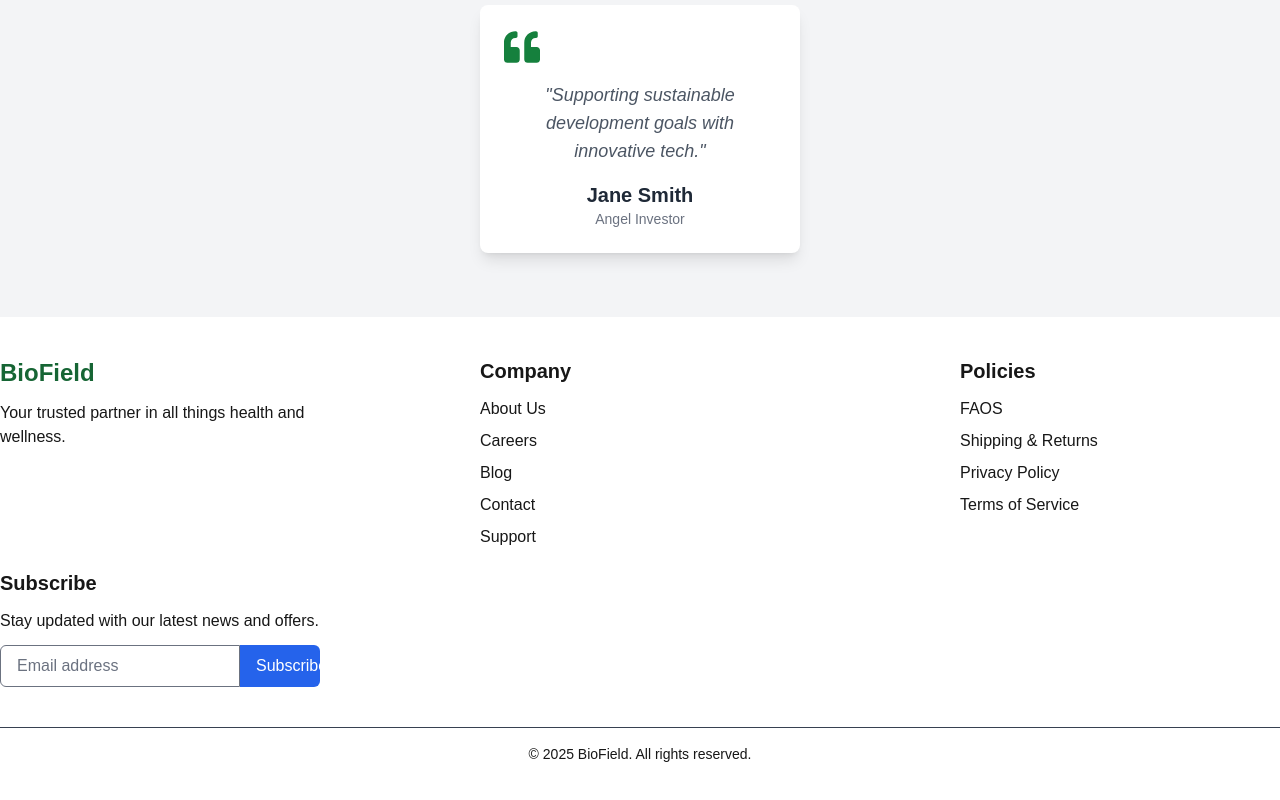
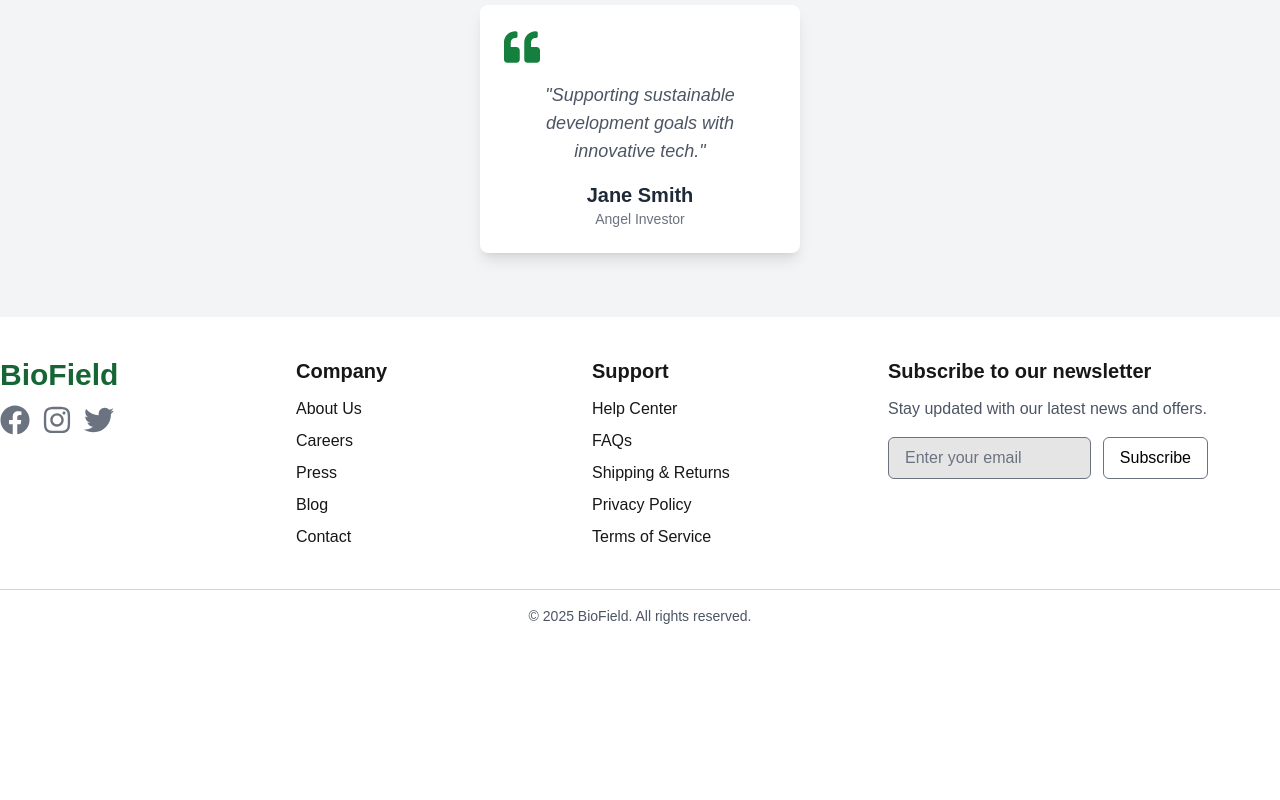
Before and after one commit to imaloksharma/BioFieldPower-Website, a Next.js app: page / in a window 1280 px wide. Shown: the part 2953-3753 px from the top of the page. After the commit the page ends 3619 px from the top, so only its background shows below. Built offline with nearby package versions, Linux system fonts and the light colour scheme.

Commit message:
Recreate the footer

```diff
--- a/src/app/components/Footer/Footer.tsx
+++ b/src/app/components/Footer/Footer.tsx
@@ -1,50 +1,68 @@
 import Link from 'next/link';
+import { FaFacebook, FaInstagram, FaTwitter } from 'react-icons/fa';
 
 const Footer = () => {
   return (
-    <footer className="py-10">
-      <div className="container mx-auto flex flex-wrap justify-between gap-5">
-        <div className="w-full sm:w-1/4 lg:w-1/4">
-          <h2 className="text-2xl text-green-800 font-semibold mb-3">BioField</h2>
-          <p>Your trusted partner in all things health and wellness.</p>
+    <footer className="py-10 bg-white">
+      <div className="flex flex-wrap justify-start gap-10 container mx-auto">
+        <div className="w-full sm:w-1/4 lg:w-1/5">
+          <h1 className="text-3xl text-green-800 font-semibold mb-3">BioField</h1>
+          <div className="flex gap-3 mt-3">
+            <a href="https://facebook.com" aria-label="Facebook" className="text-gray-500 hover:text-green-800">
+              <FaFacebook size={30} />
+            </a>
+            <a href="https://instagram.com" aria-label="Instagram" className="text-gray-500 hover:text-green-800">
+              <FaInstagram size={30} />
+            </a>
+            <a href="https://twitter.com" aria-label="Twitter" className="text-gray-500 hover:text-green-800">
+              <FaTwitter size={30} />
+            </a>
+          </div>
         </div>
-        <div className="w-full sm:w-1/4 lg:w-1/4">
+        <div className="w-full justify-center sm:w-1/4 lg:w-1/5">
           <h3 className="text-xl font-semibold mb-3">Company</h3>
           <ul className="space-y-2">
-            <li><Link href="/about" className="hover:text-blue-400">About Us</Link></li>
-            <li><Link href="/careers" className="hover:text-blue-400">Careers</Link></li>
-            <li><Link href="/blog" className="hover:text-blue-400">Blog</Link></li>
-            <li><Link href="/contact" className="hover:text-blue-400">Contact</Link></li>
-            <li><Link href="/support" className="hover:text-blue-400">Support</Link></li>
+            <li><Link href="/about" className="hover:text-green-800">  About Us</Link></li>
+            <li><Link href="/careers" className="hover:text-green-800">  Careers</Link></li>
+            <li><Link href="/press" className="hover:text-green-800">  Press</Link></li>
+            <li><Link href="/blog" className="hover:text-green-800">  Blog</Link></li>
+            <li><Link href="/contact" className="hover:text-green-800">  Contact</Link></li>
+          </ul>
+        </div>
+        <div className="w-full sm:w-1/4 lg:w-1/5">
+          <h3 className="text-xl font-semibold mb-3">Support</h3>
+          <ul className="space-y-2">
+            <li><Link href="/help-center" className="hover:text-green-800">Help Center</Link></li>
+            <li><Link href="/faqs" className="hover:text-green-800">FAQs</Link></li>
+            <li><Link href="/shipping-returns" className="hover:text-green-800">Shipping & Returns</Link></li>
+            <li><Link href="/privacy-policy" className="hover:text-green-800">Privacy Policy</Link></li>
+            <li><Link href="/terms-of-service" className="hover:text-green-800">Terms of Service</Link></li>
           </ul>
         </div>
         <div className="w-full sm:w-1/4 lg:w-1/4">
-          <h3 className="text-xl font-semibold mb-3">Policies</h3>
-          <ul className="space-y-2">
-            <li><Link href="/faos" className="hover:text-blue-400">FAOS</Link></li>
-            <li><Link href="/shipping-returns" className="hover:text-blue-400">Shipping & Returns</Link></li>
-            <li><Link href="/privacy-policy" className="hover:text-blue-400">Privacy Policy</Link></li>
-            <li><Link href="/terms-of-service" className="hover:text-blue-400">Terms of Service</Link></li>
-          </ul>
-        </div>
-        <div className="w-full sm:w-1/4 lg:w-1/4">
-          <h3 className="text-xl font-semibold mb-3">Subscribe</h3>
-          <p className="mb-3">Stay updated with our latest news and offers.</p>
-          <div className="flex">
+          <h4 className="text-xl font-semibold mb-3">Subscribe to our newsletter</h4>
+          <p className="text-gray-600 mb-4">Stay updated with our latest news and offers.</p>
+          <form className="flex gap-3">
             <input
               type="email"
-              placeholder="Email address"
-              className="w-3/4 px-4 py-2 rounded-l-md text-black"
-            />
-            <button className="w-1/4 bg-blue-600 text-white px-4 py-2 rounded-r-md hover:bg-blue-700">Subscribe</button>
-          </div>
+              placeholder="Enter your email"
+              className="w-full px-4 py-2 rounded-md bg-neutral-200 text-gray-700 border border-gray-500 focus:outline-none focus:ring-2 focus:ring-green-600 focus:border-green-600"/>
+            <button
+              type="submit"
+              aria-label="Subscribe"
+              className="bg-white text-black px-4 py-2 border border-gray-500 rounded-md hover:bg-green-500 transition-colors duration-200"
+              >
+              Subscribe
+            </button>
+          </form>
         </div>
+
       </div>
-      <div className="mt-10 text-sm text-center border-t border-gray-700 pt-4">
+      <div className="mt-10 text-sm text-center border-t border-gray-300 pt-4 text-gray-600">
         <p>&copy; 2025 BioField. All rights reserved.</p>
       </div>
     </footer>
   );
-}
+};
 
 export default Footer;
```
